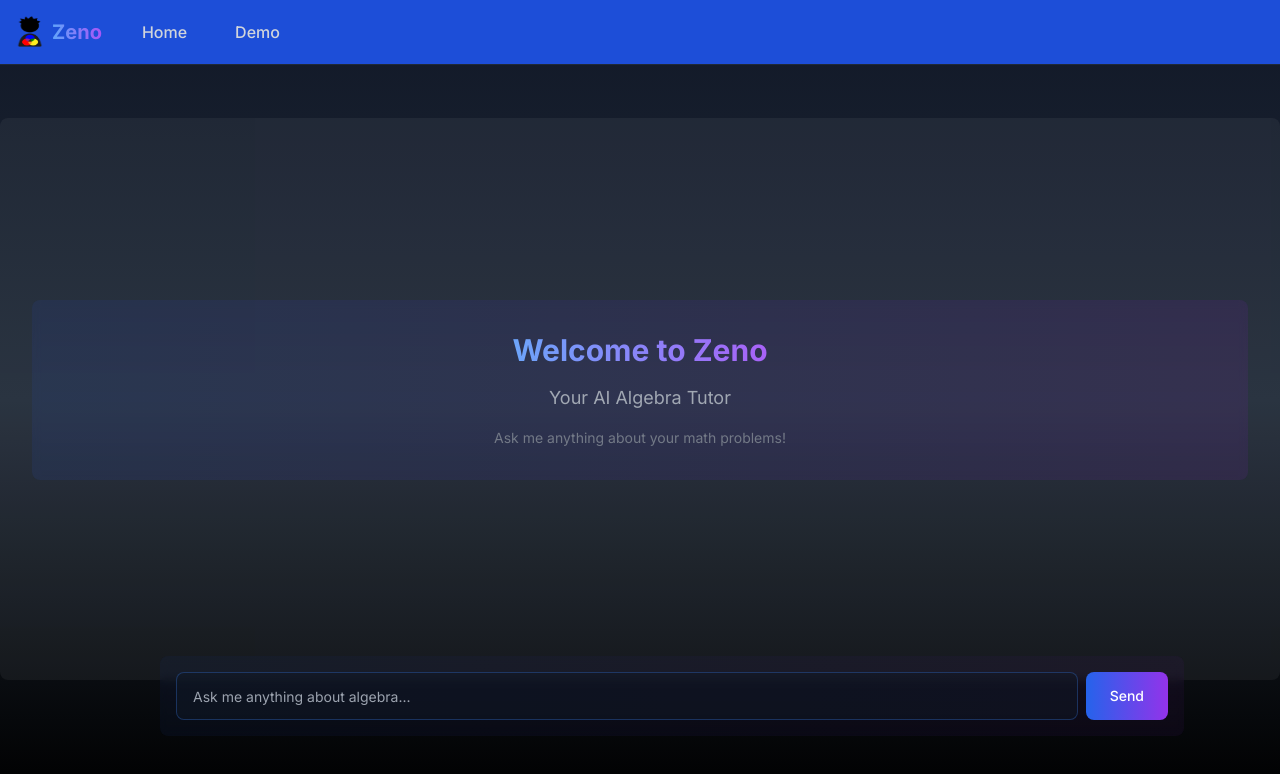
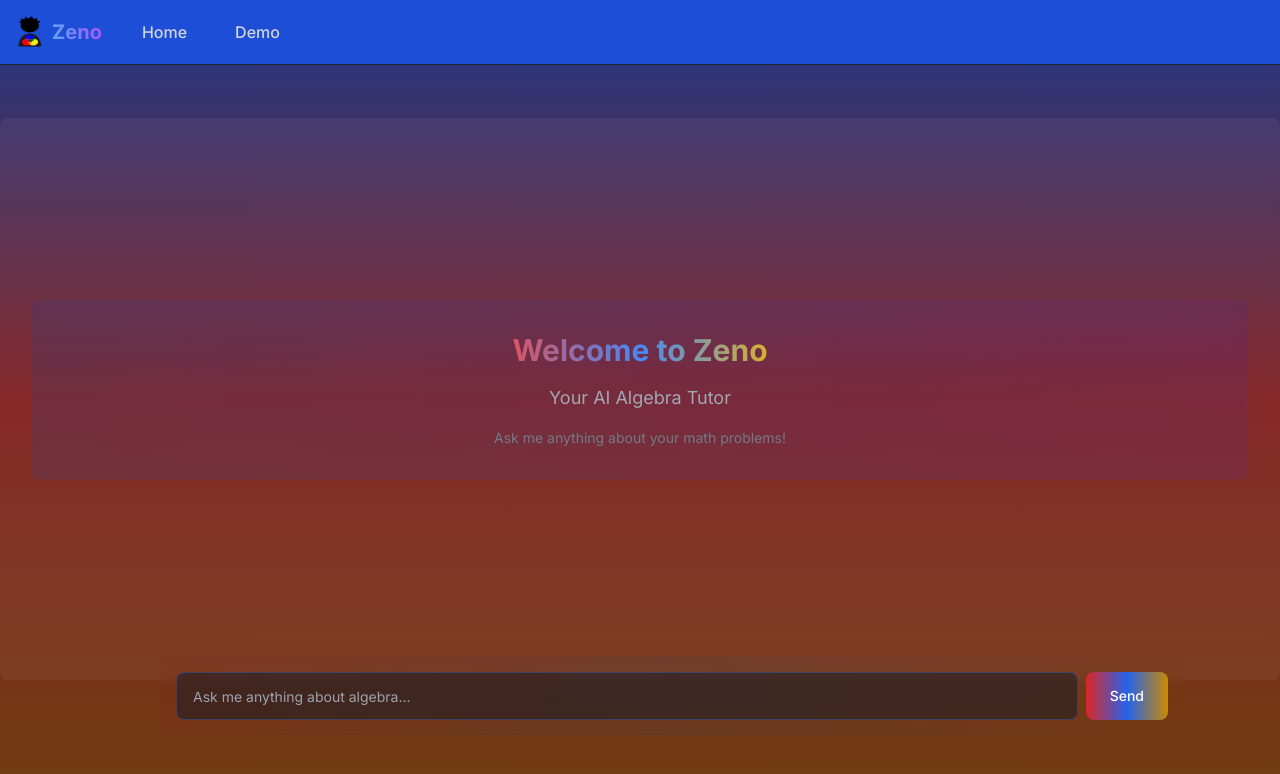
Before and after one commit to priscillaoclark/mongodb-rag-app, a Next.js app: page /ask in a window 1280 px wide. Shown: the top 774 px of the page. Built offline with nearby package versions, Linux system fonts and the light colour scheme.

Commit message:
Assistant checkpoint: Update color scheme to use primary colors
Assistant generated file changes:
- src/app/ask/page.tsx: Update color scheme to primary colors, Update welcome message colors, Update chat input styling, Update button gradient

---

User prompt:

use primary colors

```diff
--- a/src/app/ask/page.tsx
+++ b/src/app/ask/page.tsx
@@ -18,7 +18,7 @@ export default function Home() {
   };
 
   return (
-    <div className="min-h-screen bg-gradient-to-b from-gray-900 via-gray-800 to-black">
+    <div className="min-h-screen bg-gradient-to-b from-blue-900 via-red-900 to-yellow-900">
       <NavBar />
       <div
         className="px-4 py-16 sm:px-6 lg:px-8 transition-all duration-300"
@@ -41,7 +41,7 @@ export default function Home() {
         {messages.length === 0 && (
           <div className="flex items-center justify-center p-8 rounded-lg mb-4 bg-gradient-to-r from-blue-900/20 to-purple-900/20 backdrop-blur-sm transition-all duration-300">
             <div className="text-gray-300 text-center">
-              <h2 className="text-3xl font-bold mb-4 bg-gradient-to-r from-blue-400 to-purple-500 text-transparent bg-clip-text">Welcome to Zeno</h2>
+              <h2 className="text-3xl font-bold mb-4 bg-gradient-to-r from-red-500 via-blue-500 to-yellow-500 text-transparent bg-clip-text">Welcome to Zeno</h2>
               <p className="text-lg text-gray-400">Your AI Algebra Tutor</p>
               <p className="mt-4 text-sm text-gray-500">Ask me anything about your math problems!</p>
             </div>
@@ -79,7 +79,7 @@ export default function Home() {
 
         <div className="flex items-center pt-0 chat-window">
           <form
-            className="flex items-center justify-center w-full space-x-2 backdrop-blur-sm bg-gradient-to-r from-blue-900/10 to-purple-900/10 p-4 rounded-lg"
+            className="flex items-center justify-center w-full space-x-2 backdrop-blur-sm bg-gradient-to-r from-red-900/10 via-blue-900/10 to-yellow-900/10 p-4 rounded-lg"
             onSubmit={handleFormSubmit}
           >
             <input
@@ -91,7 +91,7 @@ export default function Home() {
             <button
               type="submit"
               disabled={waitingForAI}
-              className="inline-flex items-center justify-center rounded-lg text-sm font-medium text-white disabled:pointer-events-none disabled:opacity-50 bg-gradient-to-r from-blue-600 to-purple-600 hover:from-blue-500 hover:to-purple-500 h-12 px-6 py-2 transition-all duration-300 transform hover:scale-105 focus:ring-2 focus:ring-blue-500/50"
+              className="inline-flex items-center justify-center rounded-lg text-sm font-medium text-white disabled:pointer-events-none disabled:opacity-50 bg-gradient-to-r from-red-600 via-blue-600 to-yellow-600 hover:from-red-500 hover:via-blue-500 hover:to-yellow-500 h-12 px-6 py-2 transition-all duration-300 transform hover:scale-105 focus:ring-2 focus:ring-blue-500/50"
             >
               Send
             </button>
```
